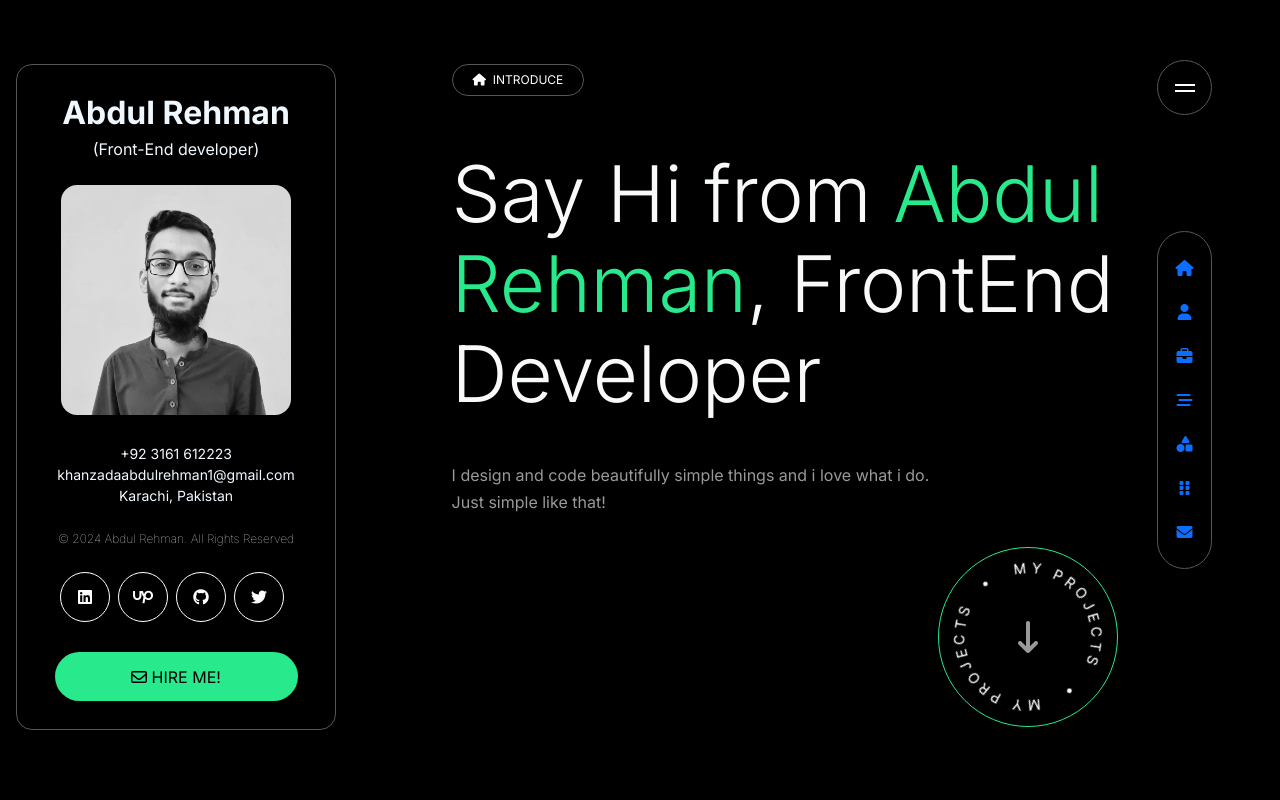
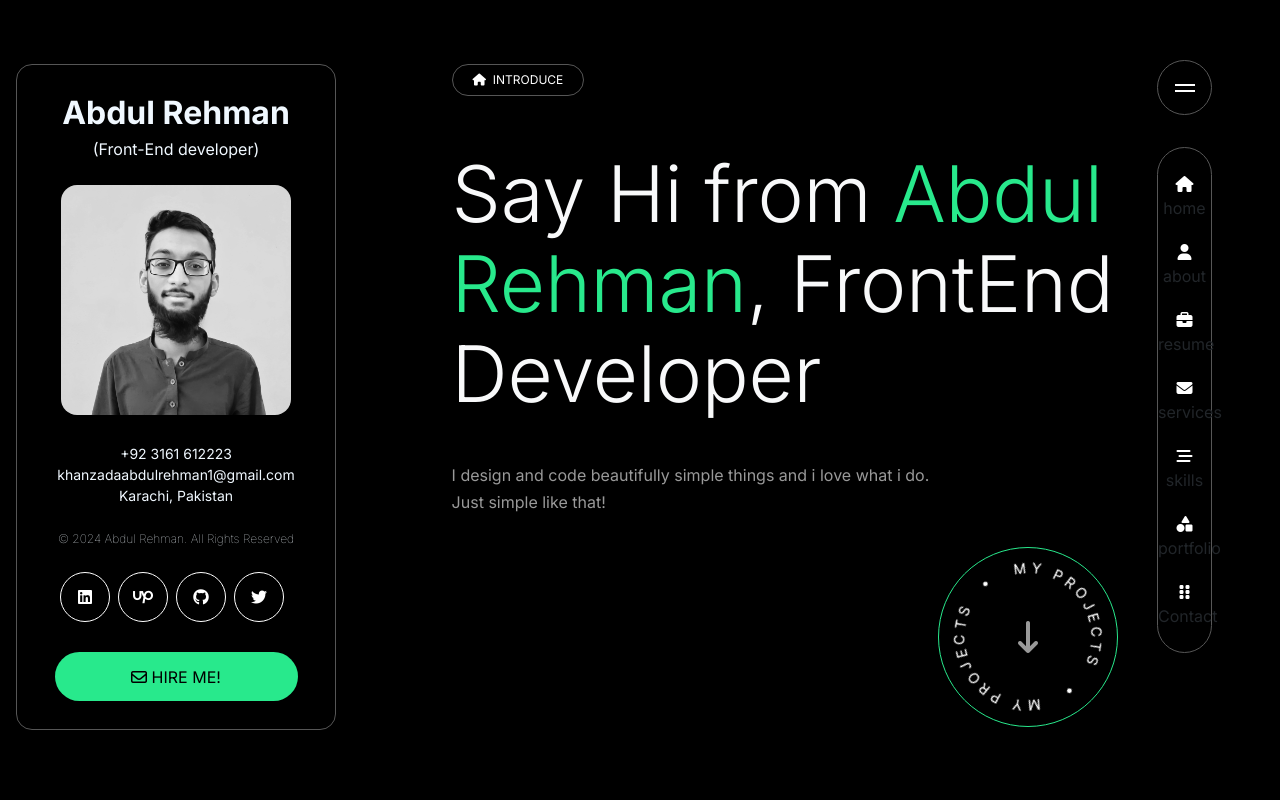
Before and after one commit to abdulrehmankz1/personal-portfolio, a React (Create React App) app: page / in a window 1280 px wide. Shown: the top 800 px of the page. Built offline with nearby package versions, Linux system fonts and the light colour scheme.

Commit message:
add manubar

```diff
--- a/src/components/MenuBar.jsx
+++ b/src/components/MenuBar.jsx
@@ -1,47 +1,56 @@
-import React from 'react'
+import React, { useEffect } from 'react';
+import { Link } from 'react-scroll';
 
 function MenuBar() {
   return (
-    <div>
-      <ul class="menu scroll-nav d-flex">
-        <li>
-          <a class="scroll-to" href="#home" data-bs-toggle="tooltip" data-bs-placement="right" title="Home">
-            <i class="fa-solid fa-house"></i>
-          </a>
+    <div className='d-xl-block d-none'>
+      <ul className="menu scroll-nav d-flex">
+        <li className="tip">
+          <Link to="home" smooth={true} duration={500}>
+            <i className="fa-solid fa-house"></i>
+            <span className="tooltiptext">home</span>
+          </Link>
         </li>
-        <li>
-          <a class="scroll-to" href="#about">
-            <i class="fa-solid fa-user"></i>
-          </a>
+        <li className="tip">
+          <Link to="about" smooth={true} duration={500}>
+            <i className="fa-solid fa-user"></i>
+            <span className="tooltiptext">about</span>
+          </Link>
         </li>
-        <li>
-          <a class="scroll-to" href="#resume">
-            <i class="fa-solid fa-briefcase"></i>
-          </a>
+        <li className="tip">
+          <Link to="resume" smooth={true} duration={500}>
+            <i className="fa-solid fa-briefcase"></i>
+            <span className="tooltiptext">resume</span>
+          </Link>
         </li>
-        <li>
-          <a href="#services">
-            <i class="fa-solid fa-bars-staggered"></i>
-          </a>
+        <li className="tip">
+          <Link to="services" smooth={true} duration={500}>
+            <i className="fa-solid fa-envelope"></i>
+            <span className="tooltiptext">services</span>
+          </Link>
         </li>
-        <li>
-          <a class="scroll-to" href="#skills">
-            <i class="fa-solid fa-shapes"></i>
-          </a>
+        <li className="tip">
+          <Link to="skills" smooth={true} duration={500}>
+            <i className="fa-solid fa-bars-staggered"></i>
+            <span className="tooltiptext">skills</span>
+          </Link>
         </li>
-        <li>
-          <a class="scroll-to active" href="#portfolio">
+        <li className="tip">
+          <Link to="portfolio" smooth={true} duration={500}>
+            <i className="fa-solid fa-shapes"></i>
+            <span className="tooltiptext">portfolio</span>
+          </Link>
+        </li>
+        <li className="tip">
+          <Link to="contact" smooth={true} duration={500}>
             <i className="fa-solid fa-grip-vertical"></i>
-          </a>
-        </li>
-        <li>
-          <a class="scroll-to" href="#contact" >
-            <i class="fa-solid fa-envelope"></i>
-          </a>
+            <span className="tooltiptext">Contact</span>
+          </Link>
         </li>
       </ul>
+
     </div>
-  )
+  );
 }
 
-export default MenuBar
+export default MenuBar;
```
